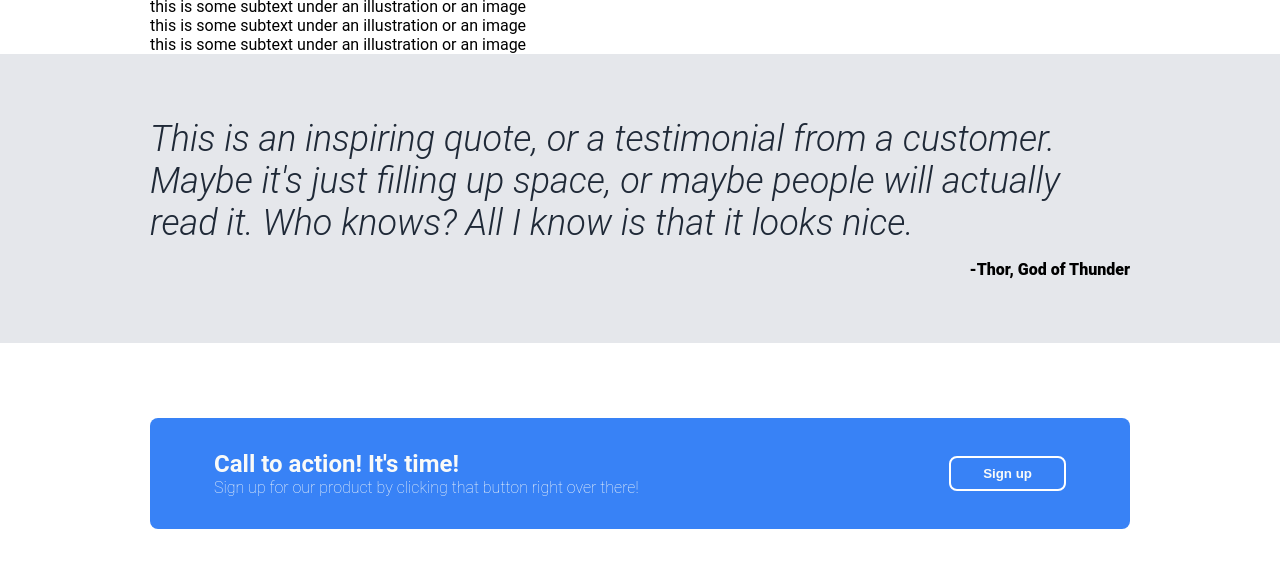
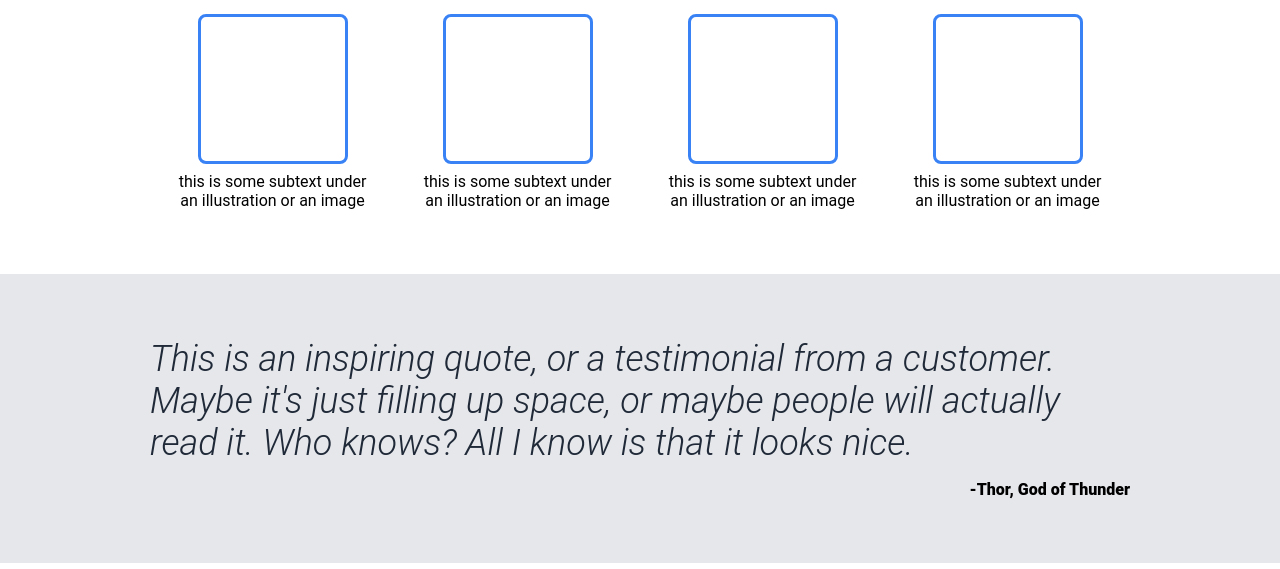
Before and after one commit to tsumcoded/landing-page, a plain HTML site: page index.html in a window 1280 px wide. Shown: the part 531-1100 px from the top of the page. Drawn offline with Linux system fonts and the light colour scheme.

Commit message:
style '.info'

```diff
--- a/index.html
+++ b/index.html
@@ -34,7 +34,7 @@
 <!-- INFO -->
 
     <div class="info">
-        <h2>Some random information</h2>
+        <h2>Some random information.</h2>
         <div class="content">
             <div class="item">
                 <div class="image"></div>
--- a/style.css
+++ b/style.css
@@ -17,12 +17,6 @@ body {
     display: flex;
     flex-direction: column;
 }
-
-/* DEBUGGING */
-
-/* * {
-    outline: 2px solid red;
-} */
 
 /* GENERAL */
 
@@ -113,12 +107,47 @@ nav ul:hover {
     cursor: pointer;
 }
 
-/* INFO */
+/* INFO: DONE */
+
+.info {
+    padding: 64px 150px;
+    display: flex;
+    flex-direction: column;
+    justify-content: center;
+    align-items: center;
+    gap: 32px;
+}
 
 .info h2 {
     font-size: 36px;
     color: #1F2937;
     font-weight: 900;
+    margin: 0;
+}
+
+.image {
+    border: 3px solid #3882F6;
+    border-radius: 8px;
+    width: 150px;
+    height: 150px;
+}
+
+.content {
+    display: flex;
+    justify-content: space-between;
+}
+
+.item {
+    display: flex;
+    flex-direction: column;
+    align-items: center;
+    justify-content: center;
+    gap: 8px;
+}
+
+.caption {
+    margin: 0 24px;
+    text-align: center;
 }
 
 /* QUOTE: DONE */
```
